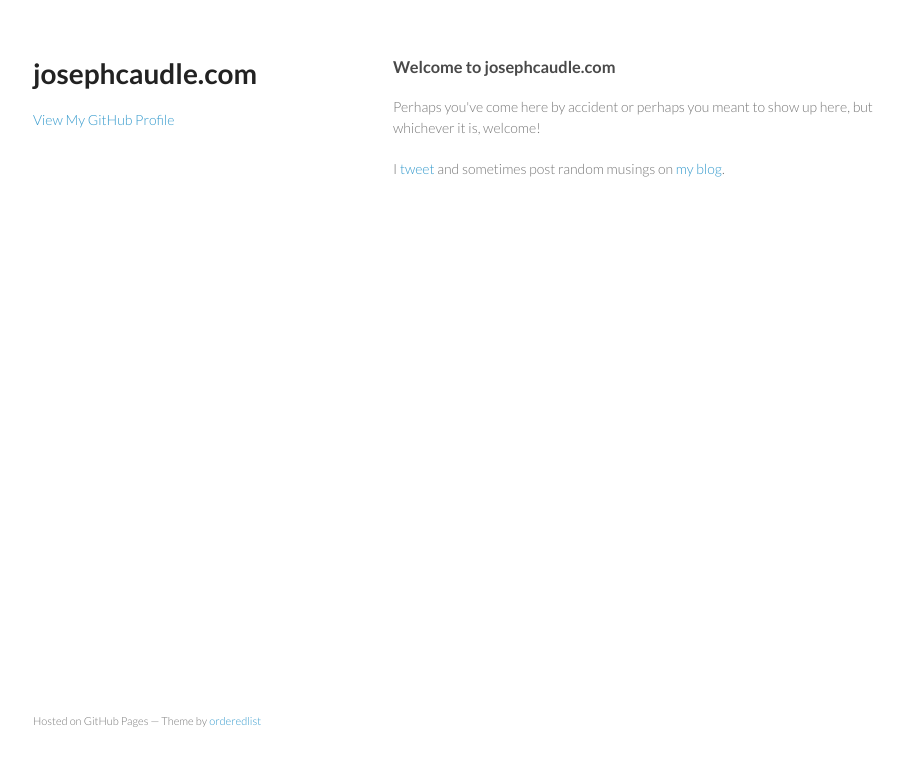
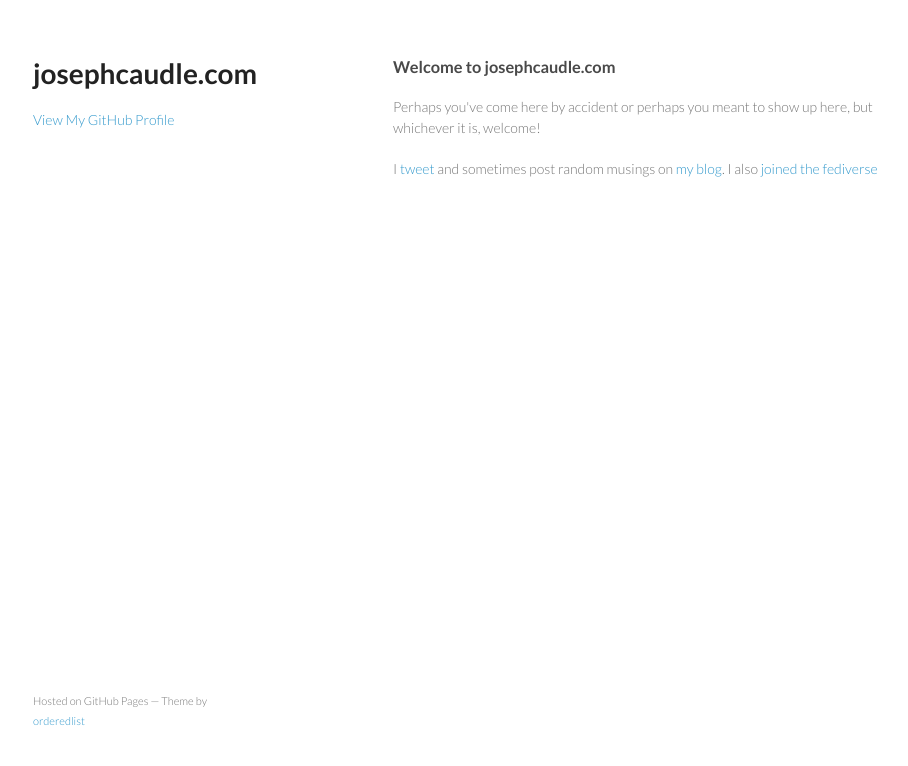
Before and after one commit to jcaudle/jcaudle.github.com, a plain HTML site: page index.html in a window 1280 px wide. Shown: the whole page, without its empty margins (177-1085 px from the left). Drawn offline with Linux system fonts and the light colour scheme.

Commit message:
Link to the 🐘

```diff
--- a/index.html
+++ b/index.html
@@ -25,9 +25,12 @@
       <section>
         <h3>Welcome to josephcaudle.com</h3>
 
-<p>Perhaps you've come here by accident or perhaps you meant to show up here, but whichever it is, welcome!</p>
+<p>Perhaps you've come here by accident or perhaps you meant to show up here, but whichever
+  it is, welcome!</p>
 
-<p>I <a href="http://twitter.com/josephcaudle">tweet</a> and sometimes post random musings on <a href="http://blog.josephcaudle.com">my blog</a>.</p>
+<p>I <a href="http://twitter.com/josephcaudle">tweet</a> and sometimes post random musings on
+  <a href="http://blog.josephcaudle.com">my blog</a>. I also
+  <a rel="me" href="https://hoosier.social/@jcaudle">joined the fediverse</p>
       </section>
       <footer>
         <p><small>Hosted on GitHub Pages &mdash; Theme by <a href="https://github.com/orderedlist">orderedlist</a></small></p>
```
